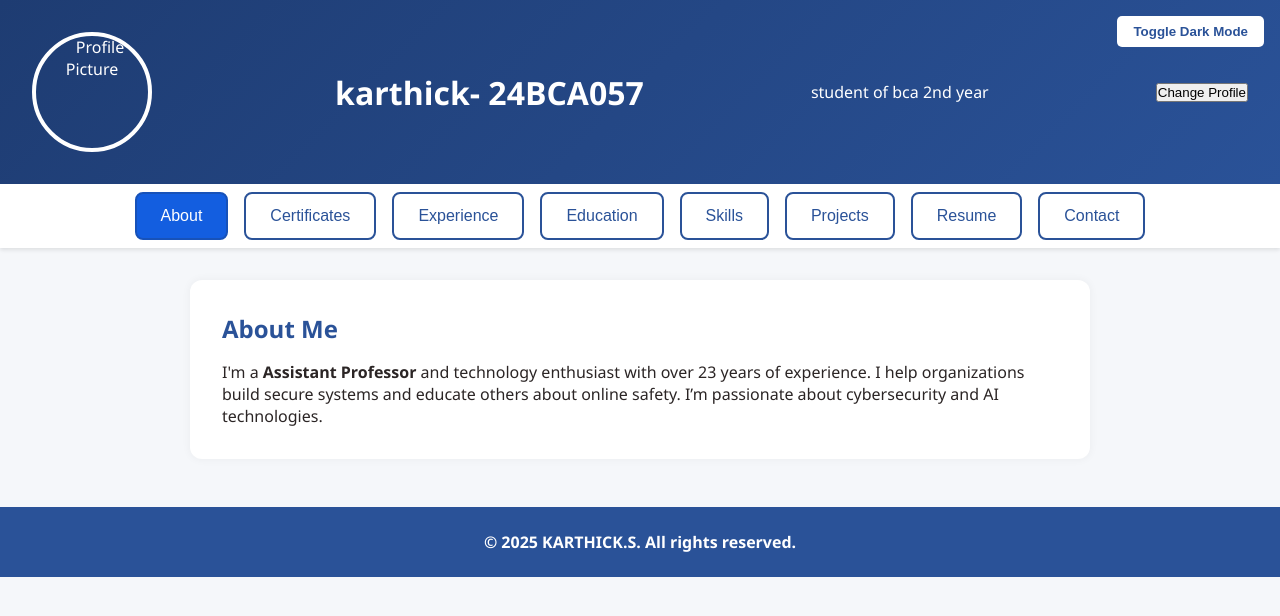
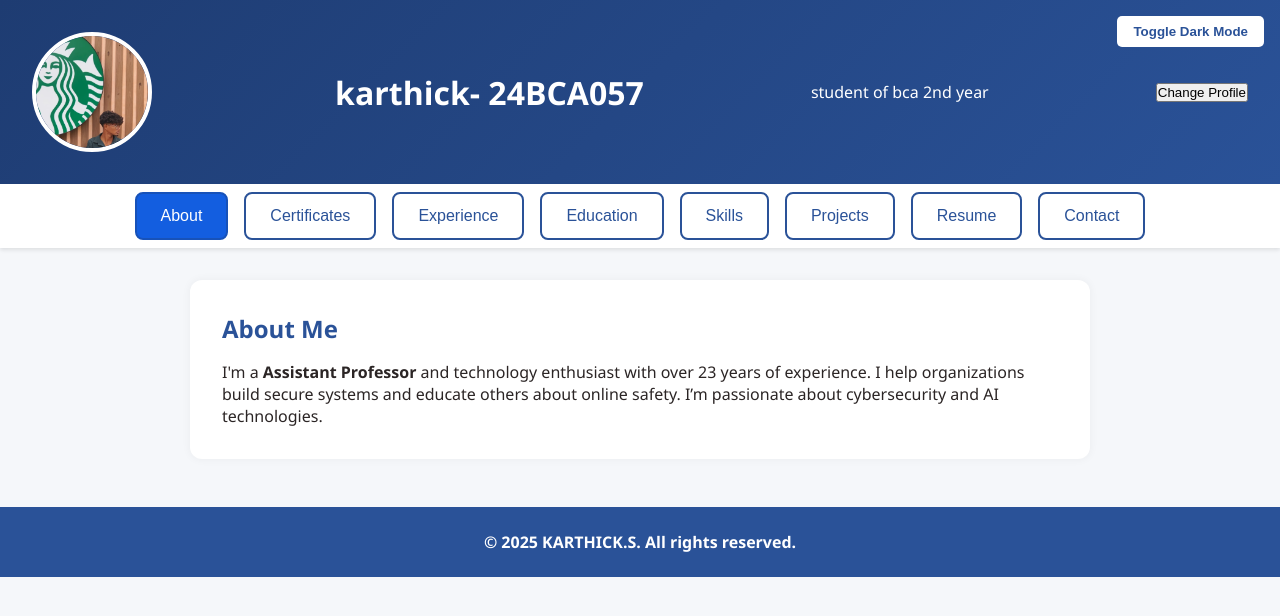
Before and after one commit to 24bca057-boop/karthick, a plain HTML site: page index.html in a window 1280 px wide. Drawn offline with Linux system fonts and the light colour scheme.

Commit message:
Update index.html

```diff
--- a/index.html
+++ b/index.html
@@ -198,7 +198,7 @@
 <body>
 <header style="display: flex; flex-direction: row; align-items: center; justify-content: space-between; padding: 2rem">
   <button class="dark-toggle" onclick="toggleDarkMode()">Toggle Dark Mode</button>
-  <img src="./6016a.jpg" alt="Profile Picture" class="profile-picture" id="profileImage" style="margin: 0 1rem 0 0; align-self: flex-start;">
+  <img src="karthick.jpeg" alt="Profile Picture" class="profile-picture" id="profileImage" style="margin: 0 1rem 0 0; align-self: flex-start;">
   <div style="text-align: left;">
     <h1>karthick- 24BCA057</h1>
 
```
